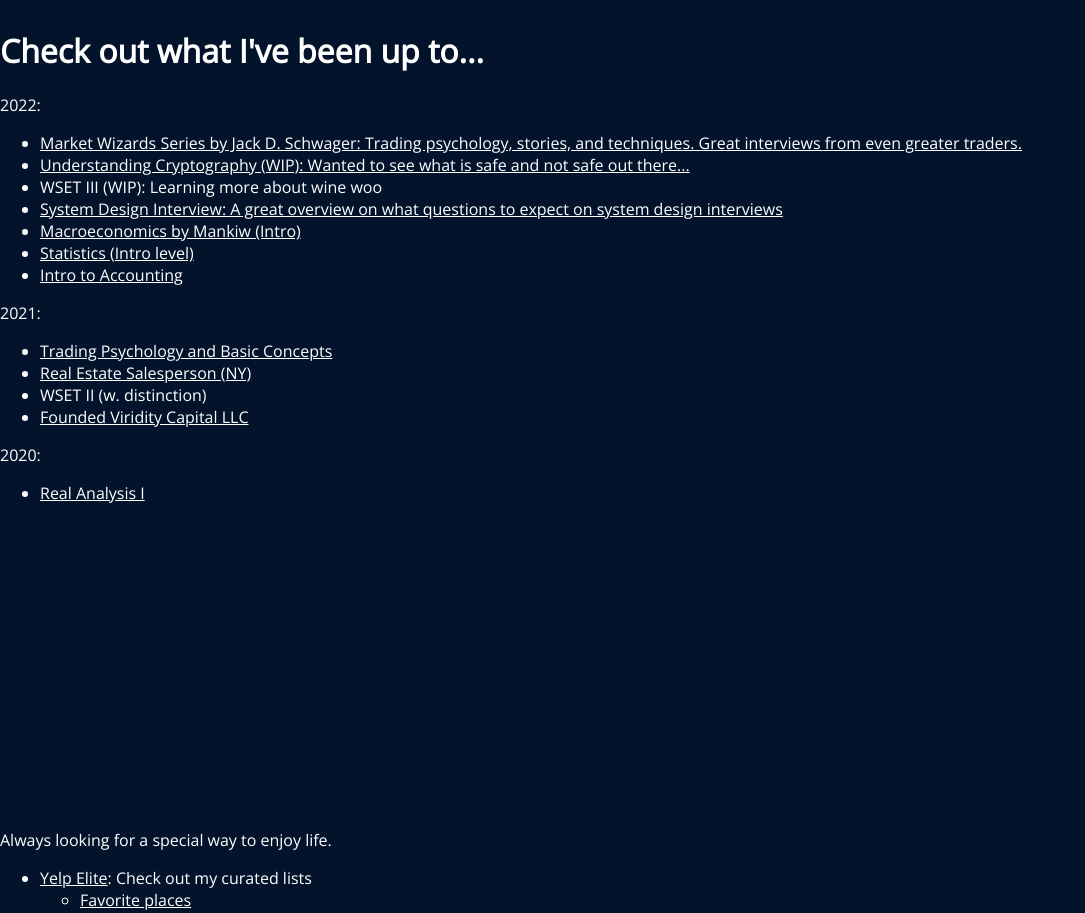
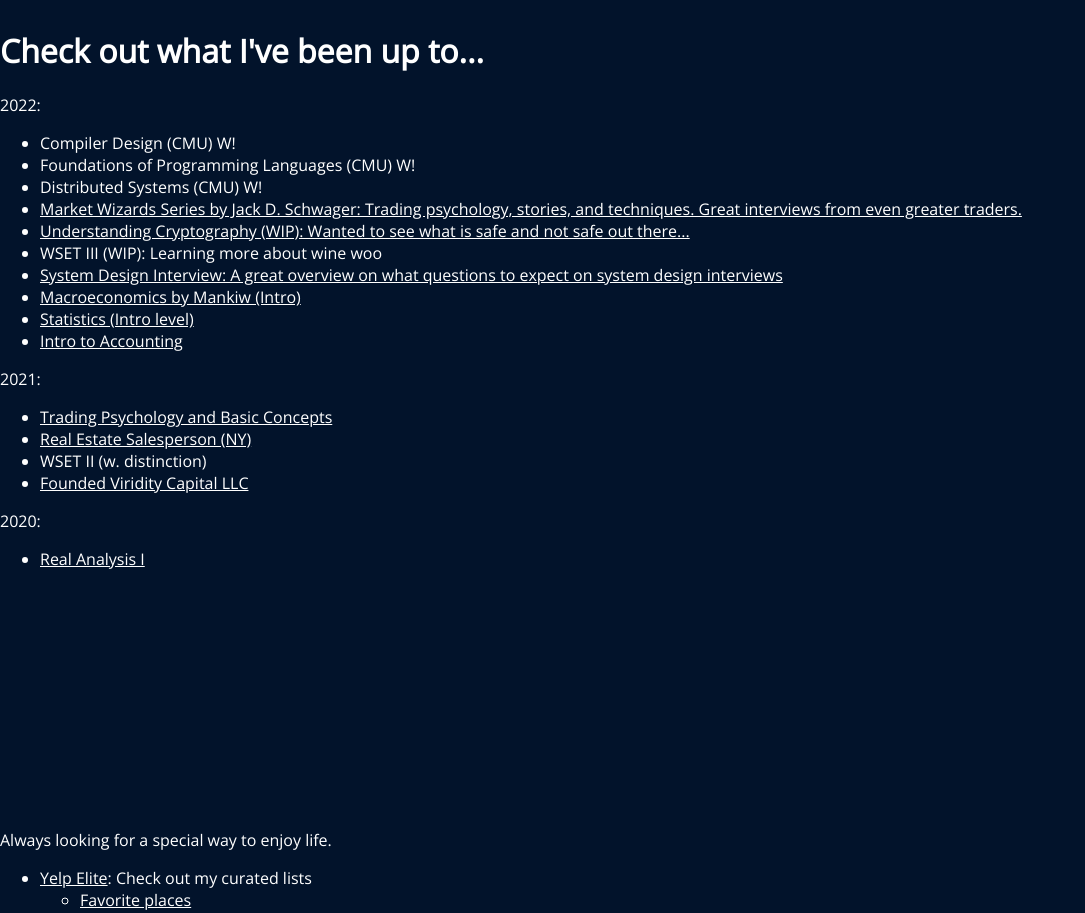
Before and after one commit to mikinty/mikinty.github.io-archive3, a React app: page / in a window 1280 px wide. Shown: the part 2240-3153 px from the top of the page, without its empty margins (0-1085 px from the left). Built offline with nearby package versions, Linux system fonts and the light colour scheme.

Commit message:
put wishes her

```diff
--- a/src/pages/AcademiaPage.js
+++ b/src/pages/AcademiaPage.js
@@ -2,6 +2,15 @@
 
 const COURSES = {
   2022: [
+    {
+      name: "Compiler Design (CMU) W!",
+    },
+    {
+      name: "Foundations of Programming Languages (CMU) W!",
+    },
+    {
+      name: "Distributed Systems (CMU) W!",
+    },
     {
       name: "Market Wizards Series by Jack D. Schwager: Trading psychology, stories, and techniques. Great interviews from even greater traders.",
       link: "https://github.com/mikinty/Trading-Curriculum#core-concepts",
```
